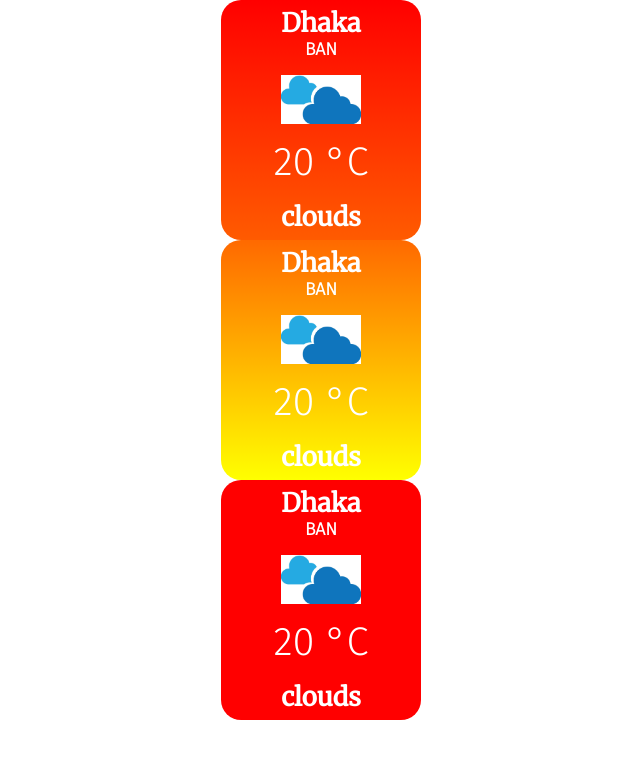
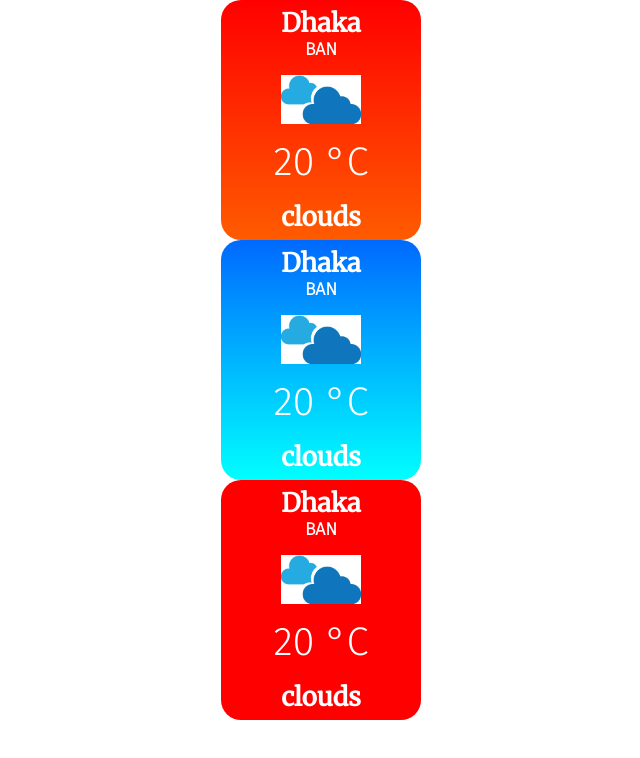
Before and after one commit to NMShihab/weather-news, a React (Create React App) app: page / in a window 1280 px wide. Shown: the top 758 px of the page, without its empty margins (319-959 px from the left). Built offline with nearby package versions, Linux system fonts and the light colour scheme.

Commit message:
cold weather coloer change

```diff
--- a/src/App.js
+++ b/src/App.js
@@ -6,9 +6,9 @@
 function App() {
   return (
     <div className="App">
-      <Weathercard temp="30" />
-      <Weathercard temp="12" />
-      <Weathercard temp="40" />
+      <Weathercard temp={30} />
+      <Weathercard temp={-20} />
+      <Weathercard temp={40} />
     </div>
   );
 }
--- a/src/components/weathercard/components.js
+++ b/src/components/weathercard/components.js
@@ -5,15 +5,30 @@
 import Condition from "./Condition";
 
 const Weathercard = (props) => {
-  let highcolor = (1 - (props.temp - 12) / 28) * 255;
-  let lowcolor = highcolor - 150;
-  const Card = styled.div`
-    margin: 0 auto;
-    background: linear-gradient(
+  let highcolor = 0;
+  let lowcolor = 0;
+  let rgb = null;
+  if (props.temp > 12) {
+    highcolor = (1 - (props.temp - 12) / 28) * 255;
+    lowcolor = highcolor - 150;
+    rgb = `linear-gradient(
       to top,
       rgba(255, ${highcolor}, 0),
       rgba(255, ${lowcolor}, 0)
-    );
+    )`;
+  } else if (props.temp <= 12) {
+    highcolor = (1 - (props.temp + 20) / 32) * 255;
+    lowcolor = highcolor - 150;
+    rgb = `linear-gradient(
+      to top,
+      rgba(0, ${highcolor}, 255),
+      rgba(0, ${lowcolor}, 255)
+    )`;
+  }
+
+  const Card = styled.div`
+    margin: 0 auto;
+    background: ${rgb};
     width: 200px;
     height: 240px;
     display: flex;
```
